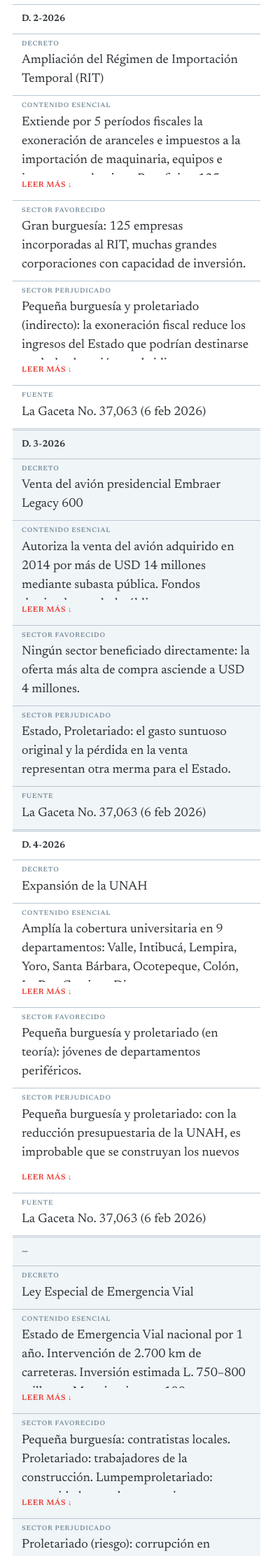
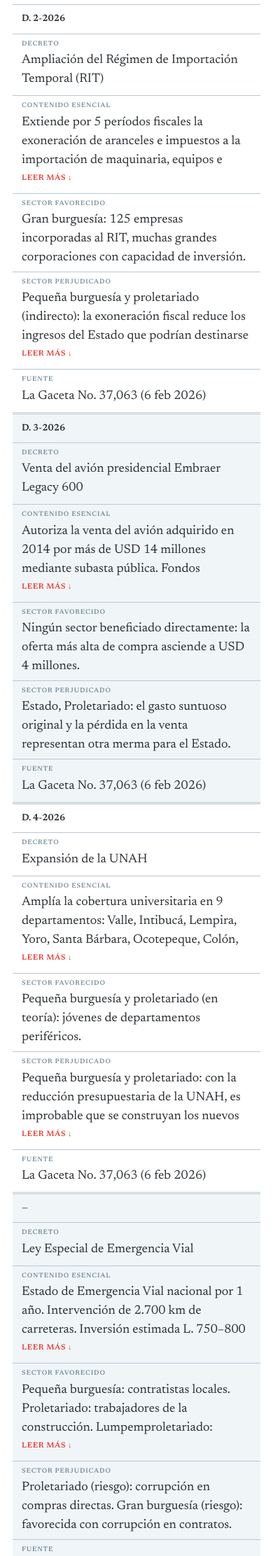
Before and after one commit to camilo78/surcomun.github.io, a Jekyll site: the page built from _posts/2026-05-06-cien-dias-de-gobierno-nacionalista-que-hiciero-o-mejor-dicho-para-quien-lo-hicieron.md, in a window 390 px wide. Shown: the part 2713-4936 px from the top of the page at 70% size. Built offline with Jekyll 4.4.1, drawn with Linux system fonts in a browser that asks for light colours; some web fonts are replaced.

Commit message:
Ajustar altura máxima de celdas colapsables a 78px para mejorar la visualización

```diff
--- a/assets/css/mobile-tables.css
+++ b/assets/css/mobile-tables.css
@@ -116,7 +116,7 @@
 
   /* ── Celdas colapsables ── */
   .sc-td-inner {
-    max-height: 88px;
+    max-height: 78px;
     overflow: hidden;
     position: relative;
   }
```
